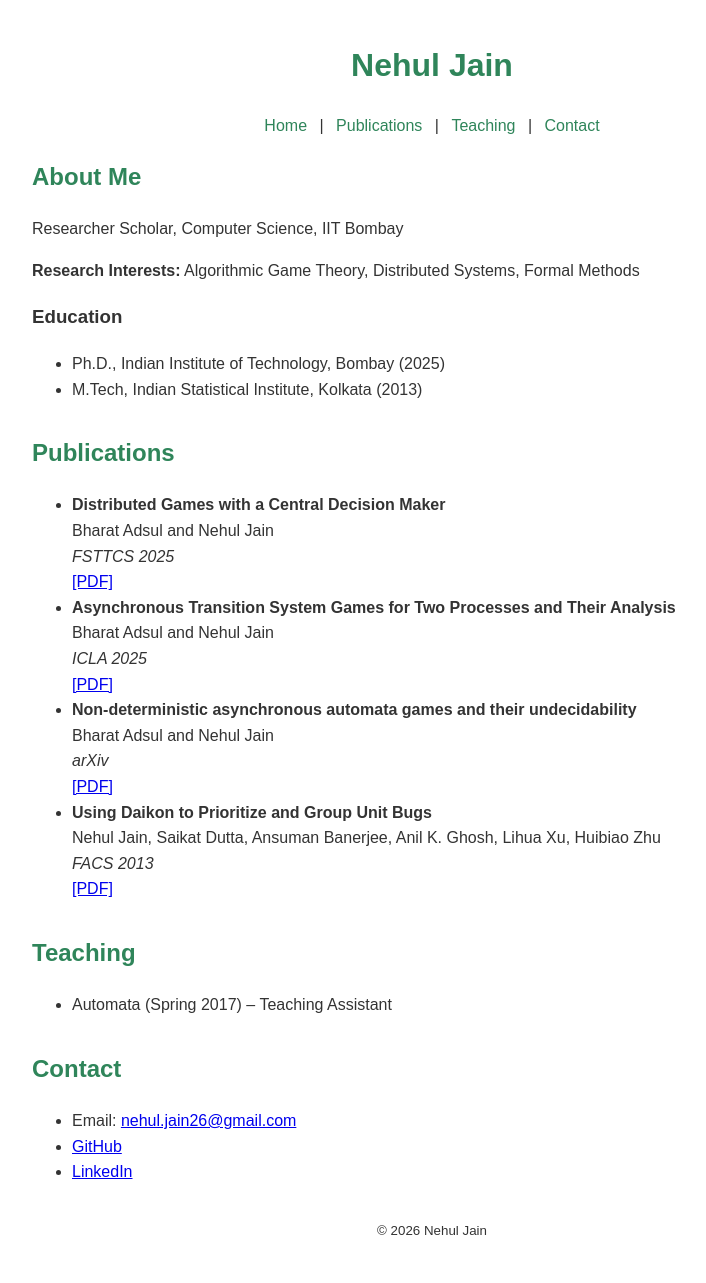
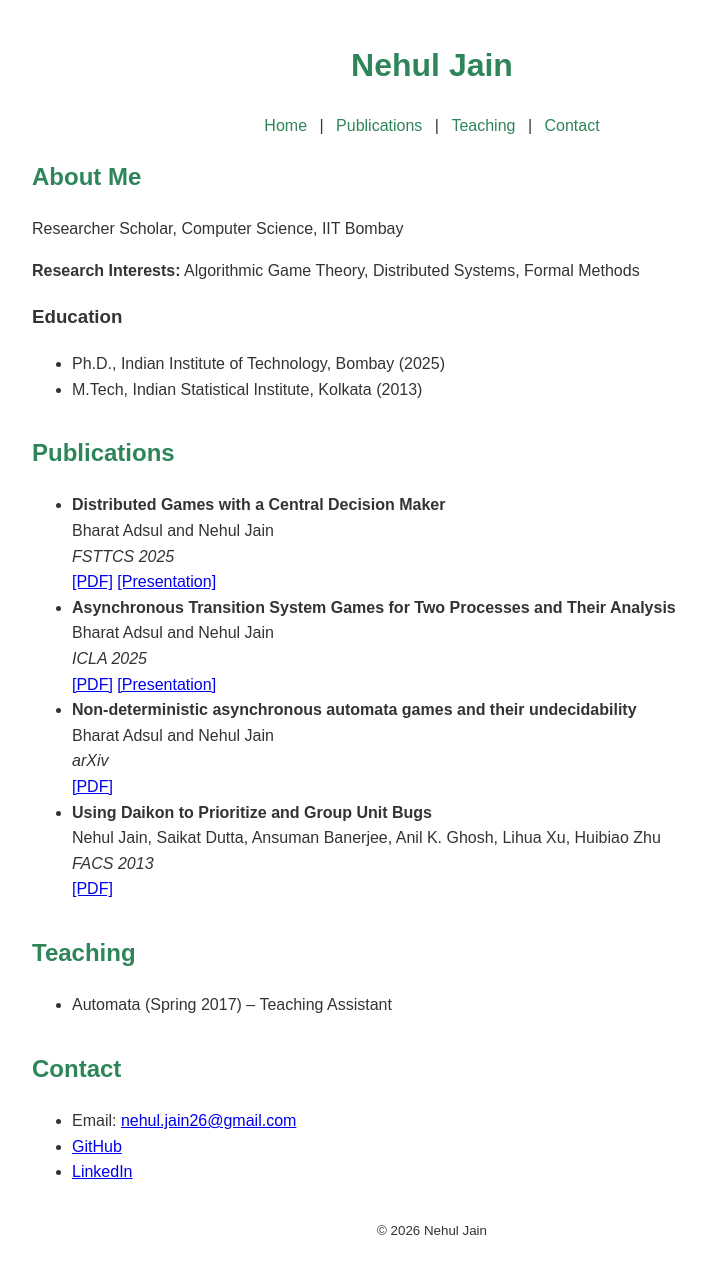
Before and after one commit to nehuljain26/nehuljain26.github.io, a Jekyll site: the page built from index.md, in a window 1280 px wide. Shown: the whole page, without its empty margins (208-914 px from the left). Built offline with Jekyll 4.4.1, drawn with Linux system fonts in a browser that asks for light colours.

Commit message:
Update publications.html

```diff
--- a/_includes/publications.html
+++ b/_includes/publications.html
@@ -7,8 +7,8 @@
             {{ pub.authors }}<br>
             <em>{{ pub.venue }}</em><br>
             <a href="{{ pub.link }}">[PDF]</a>
-            {% if pub.presenation %}
-                <a href="{{ pub.presenation }}">[Presentation]</a>
+            {% if pub.presentation %}
+                <a href="{{ pub.presentation }}">[Presentation]</a>
             {% endif %}
         </li>
         {% endfor %}
```
